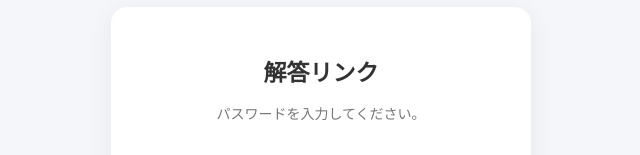
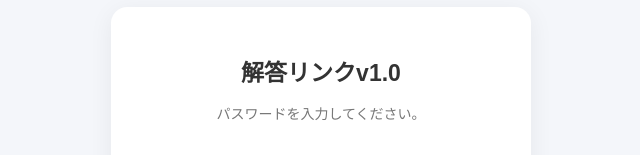
Before and after one commit to Landseatree/tetotest-view-answer, a plain HTML site: page index.html in a window 1280 px wide. Shown: the part 237-392 px from the top of the page, without its empty margins (319-959 px from the left). Drawn offline with Linux system fonts and the light colour scheme.

Commit message:
Update index.html

```diff
--- a/index.html
+++ b/index.html
@@ -91,7 +91,7 @@
 
 <body>
   <main class="card">
-    <h1>解答リンク</h1>
+    <h1>解答リンクv1.0</h1>
     <p>パスワードを入力してください。</p>
 
     <input
```
